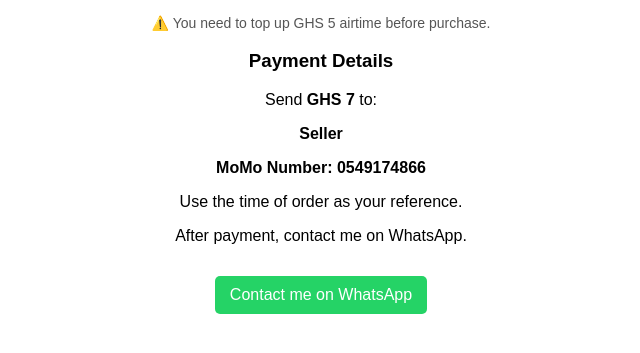
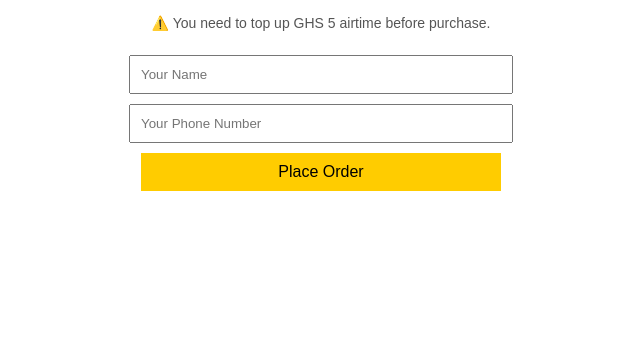
Before and after one commit to papa24-afk/papa24-afk.github.io, a plain HTML site: page index.html in a window 1280 px wide. Both pictures are taken after a click on the button "Place Order". Shown: the part 359-712 px from the top of the page, without its empty margins (319-959 px from the left). Drawn offline with Linux system fonts and the light colour scheme.

Commit message:
index.html

```diff
--- a/index.html
+++ b/index.html
@@ -17,9 +17,24 @@
     </style>
     <script>
         function showPaymentDetails() {
-            // Hide the form and show the payment details
-            document.getElementById('payment-details').classList.remove('hidden');
-            document.getElementById('order-form').classList.add('hidden');
+            var name = document.getElementById("name").value;
+            var phone = document.getElementById("phone").value;
+            var now = new Date();
+            var orderTime = now.getHours() + ":" + now.getMinutes() + ":" + now.getSeconds();
+
+            if (name === "" || phone === "") {
+                alert("Please enter your name and phone number.");
+                return;
+            }
+
+            document.getElementById("order-form").classList.add("hidden");
+            document.getElementById("payment-details").classList.remove("hidden");
+            document.getElementById("order-ref").innerHTML = orderTime;
+
+            // Set WhatsApp link with order details
+            var message = "Hello, I just placed an order for MTN Just 4 U. My phone number is: " + phone + " and my order reference is: " + orderTime;
+            var whatsappLink = "https://wa.me/233549174866?text=" + encodeURIComponent(message);
+            document.getElementById("whatsapp-link").href = whatsappLink;
         }
     </script>
 </head>
@@ -31,22 +46,22 @@
         <p class="price">GHS 7 for 4.5GB (7 Days)</p>
         <p class="info">⚠️ You need to top up GHS 5 airtime before purchase.</p>
 
-        <!-- Order Form -->
         <div id="order-form">
-            <input type="tel" class="input" placeholder="Your Phone Number" required>
-            <button type="button" class="button" onclick="showPaymentDetails()">Place Order</button>
+            <input type="text" id="name" class="input" placeholder="Your Name" required>
+            <input type="tel" id="phone" class="input" placeholder="Your Phone Number" required>
+            <button class="button" onclick="showPaymentDetails()">Place Order</button>
         </div>
 
         <div id="payment-details" class="hidden">
             <h3>Payment Details</h3>
             <p>Send <b>GHS 7</b> to:</p>
-            <p><b>Seller</b></p>
+            <p><b>Papa Kwabena Doku Amponsah</b></p>
             <p><b>MoMo Number: 0549174866</b></p>
-            <p>Use the time of order as your reference.</p>
-            <p>After payment, contact me on WhatsApp.</p>
+            <p>Use this as your reference: <b id="order-ref"></b></p>
+            <p>After payment, click below to contact me on WhatsApp.</p>
 
             <!-- WhatsApp Contact Button -->
-            <a href="https://wa.me/233549174866?text=Hello,%20I%20just%20placed%20an%20order%20for%20MTN%20Just%204%20U." class="whatsapp-link" target="_blank">Contact me on WhatsApp</a>
+            <a id="whatsapp-link" class="whatsapp-link" target="_blank">Contact me on WhatsApp</a>
         </div>
     </div>
 
```
